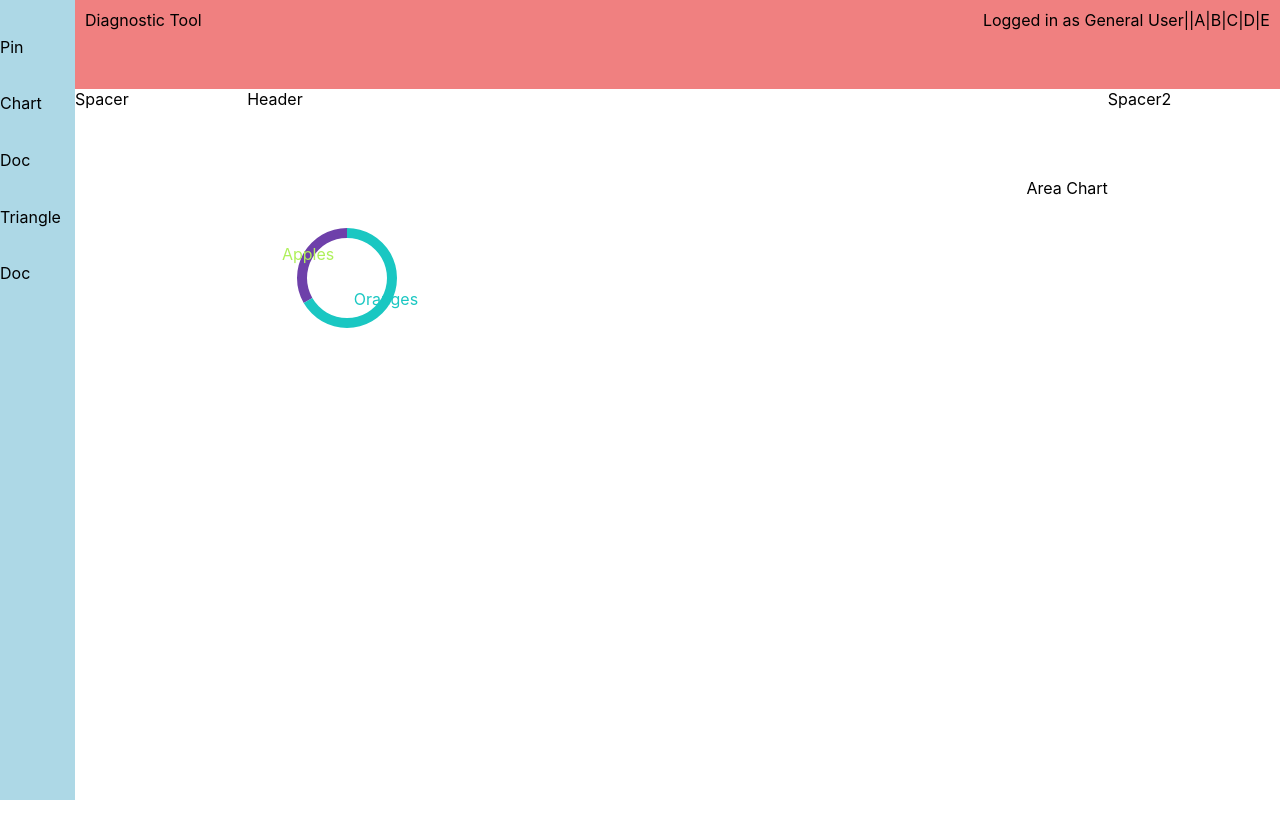
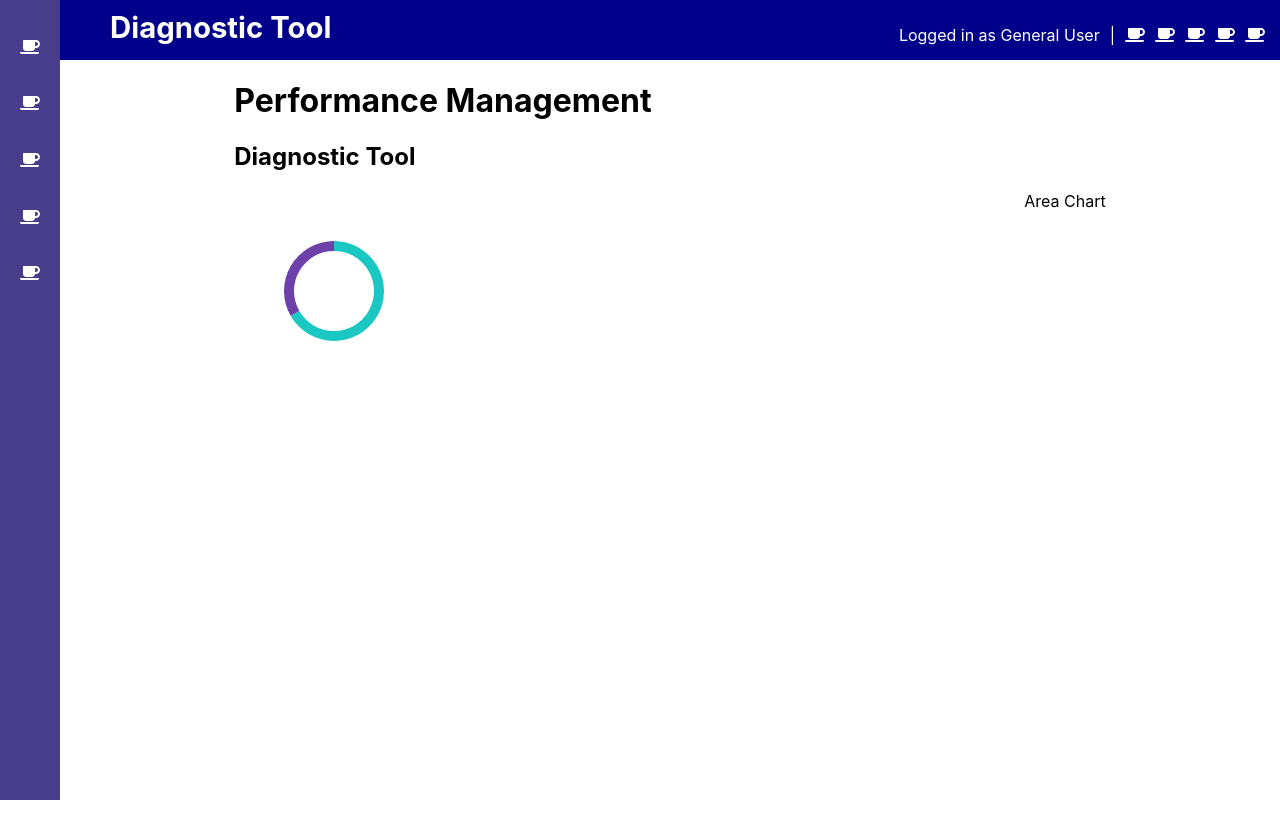
Before and after one commit to sidhantmathur/onr-assign, a React (Create React App) app: page / in a window 1280 px wide. Shown: the top 838 px of the page. Built offline with nearby package versions, Linux system fonts and the light colour scheme.

Commit message:
add styling

```diff
--- a/package.json
+++ b/package.json
@@ -3,6 +3,9 @@
   "version": "0.1.0",
   "private": true,
   "dependencies": {
+    "@fortawesome/fontawesome-svg-core": "^1.2.34",
+    "@fortawesome/free-solid-svg-icons": "^5.15.2",
+    "@fortawesome/react-fontawesome": "^0.1.14",
     "@testing-library/jest-dom": "^5.11.4",
     "@testing-library/react": "^11.1.0",
     "@testing-library/user-event": "^12.1.10",
--- a/src/App.css
+++ b/src/App.css
@@ -8,8 +8,8 @@ body {
 
 .layout {
   display: grid;
-  grid-template-columns: 75px 1fr 1fr 1fr 1fr 1fr 1fr 1fr;
-  grid-template-rows: 1fr 1fr 1fr 1fr 1fr 1fr 1fr 1fr 1fr 1fr 1fr 1fr;
+  grid-template-columns: 60px 1fr 1fr 1fr 1fr 1fr 1fr 1fr;
+  grid-template-rows: 60px 1fr 1fr 1fr 1fr 1fr 1fr 1fr 1fr 1fr 1fr 1fr;
   gap: 0px 0px;
   grid-template-areas:
     "Sidebar Navbar Navbar Navbar Navbar Navbar Navbar Navbar"
@@ -25,13 +25,15 @@ body {
 
 .Sidebar {
   grid-area: Sidebar;
-  background-color: lightblue;
+  background-color: darkslateblue;
+  color: white;
   height: 100vh;
 }
 .Navbar {
   grid-area: Navbar;
   padding: 10px;
-  background-color: lightcoral;
+  background-color: darkblue;
+  color: white;
 }
 .Header {
   grid-area: Header;
--- a/src/App.js
+++ b/src/App.js
@@ -4,6 +4,7 @@ import './App.css';
 import Stats from './components/layouts/Stats';
 import Navbar from './components/navbars/Navbar'
 import Sidebar from './components/navbars/Sidebar'
+import Header from './components/layouts/Header'
 
 function App() {
   return (
@@ -15,18 +16,14 @@ function App() {
         <div className='Navbar'>
           <Navbar />
         </div>
-        <div className="Spacer">
-          Spacer
-        </div>
+        <div className="Spacer"></div>
         <div className='Header'>
-          Header
+          <Header />
         </div>
         <div className='Stats'>
           <Stats />
         </div>
-        <div className="Spacer2">
-          Spacer2
-        </div>
+        <div className="Spacer2"></div>
       </div>
     </div>
   );
--- a/src/components/charts/chart.js
+++ b/src/components/charts/chart.js
@@ -63,16 +63,16 @@ function Chart(props) {
       .style('stroke-width', 0);
 
     // Append text labels
-    arc
-      .append('text')
-      .attr('text-anchor', 'middle')
-      .attr('alignment-baseline', 'middle')
-      .text((d) => d.data.label)
-      .style('fill', (_, i) => colorScale(data.length - i))
-      .attr('transform', (d) => {
-        const [x, y] = arcGenerator.centroid(d);
-        return `translate(${x}, ${y})`;
-      });
+    // arc
+    //   .append('text')
+    //   .attr('text-anchor', 'middle')
+    //   .attr('alignment-baseline', 'middle')
+    //   .text((d) => d.data.label)
+    //   // .style('fill', (_, i) => colorScale(data.length - i))
+    //   .attr('transform', (d) => {
+    //     const [x, y] = arcGenerator.centroid(d);
+    //     return `translate(${x}, ${y})`;
+    //   });
   }
 
   return <div id="pie-container" />;
--- /dev/null
+++ b/src/components/icons/coffee.js
@@ -0,0 +1,12 @@
+import React from 'react'
+import { FontAwesomeIcon } from '@fortawesome/react-fontawesome'
+import { faCoffee } from '@fortawesome/free-solid-svg-icons'
+
+export default function Coffee() {
+  const coffeeIcon = <FontAwesomeIcon icon={faCoffee} />
+  return (
+    <div style={{paddingLeft:'5px', paddingRight:'5px'}}>
+      {coffeeIcon}
+    </div>
+  )
+}
--- /dev/null
+++ b/src/components/layouts/Header.js
@@ -0,0 +1,20 @@
+import React from 'react'
+
+export default function Header() {
+  return (
+    <>
+      <h1>Performance Management</h1>
+      <h2>Diagnostic Tool</h2>
+
+      <div className="subHeaderFilters">
+        <div>
+
+        </div>
+
+        <div>
+
+        </div>
+      </div>
+    </>
+  )
+}
--- a/src/components/navbars/Navbar.css
+++ b/src/components/navbars/Navbar.css
@@ -2,8 +2,16 @@
 .navbar {
   display: flex;
   justify-content: space-between;
+  align-items: flex-end;
+  align-content: flex-end;
 }
 
 .navInfo {
   display: flex;
 }
+
+.brand {
+  font-weight: bold;
+  font-size: 22pt;
+  margin-left: 40px;
+}
--- a/src/components/navbars/Navbar.js
+++ b/src/components/navbars/Navbar.js
@@ -1,31 +1,33 @@
 import React from 'react';
 import './Navbar.css';
+
+import Coffee from '../icons/coffee'
 
 export default function Navbar() {
   return (
     <div className='navbar'>
-      <div>Diagnostic Tool</div>
+      <div className='brand'>Diagnostic Tool</div>
       <div className='navInfo'>
         <div>
           Logged in as General User
         </div>
-        <div>
+        <div style={{paddingLeft:'10px', paddingRight:'5px'}}>
           |
         </div>
         <div>
-          |A
+          <Coffee />
         </div>
         <div>
-          |B
+          <Coffee />
         </div>
         <div>
-          |C
+          <Coffee />
         </div>
         <div>
-          |D
+          <Coffee />
         </div>
         <div>
-          |E
+          <Coffee />
         </div>
       </div>
     </div>
--- a/src/components/navbars/Sidebar.css
+++ b/src/components/navbars/Sidebar.css
@@ -3,5 +3,6 @@
   display: flex;
   flex-direction: column;
   justify-content: space-evenly;
+  align-items: center;
   height: 40vh;
 }
--- a/src/components/navbars/Sidebar.js
+++ b/src/components/navbars/Sidebar.js
@@ -1,14 +1,17 @@
 import React from 'react'
 import './Sidebar.css'
+
+import Coffee from '../icons/coffee'
+
 
 export default function Sidebar() {
   return (
     <div className="sidebar">
-      <div>Pin</div>
-      <div>Chart</div>
-      <div>Doc</div>
-      <div>Triangle</div>
-      <div>Doc</div>
+      <div><Coffee /></div>
+      <div><Coffee /></div>
+      <div><Coffee /></div>
+      <div><Coffee /></div>
+      <div><Coffee /></div>
     </div>
   )
 }
```
Also changed, not shown: 1 other file (tests, documents, lock files or other folders).
